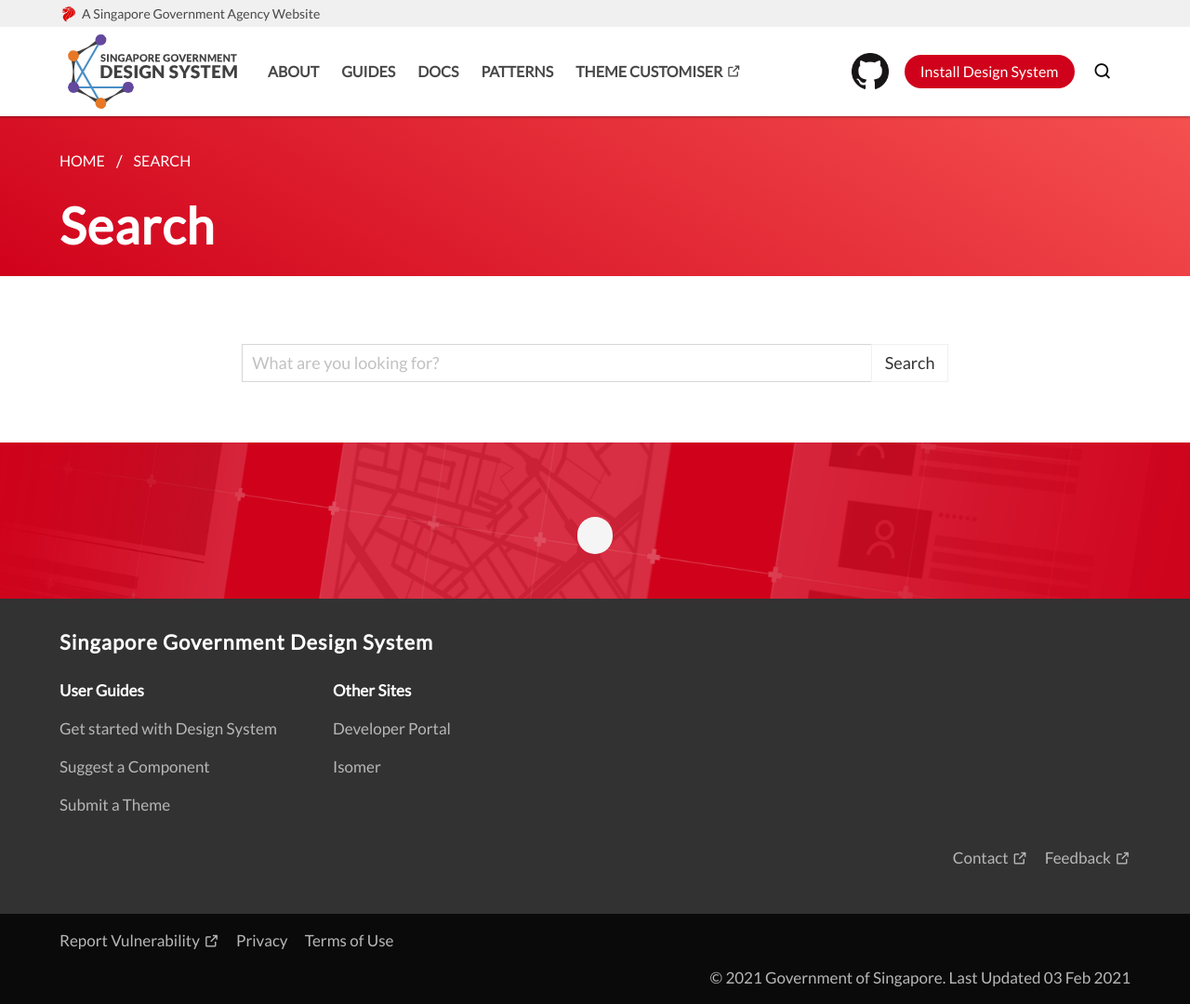
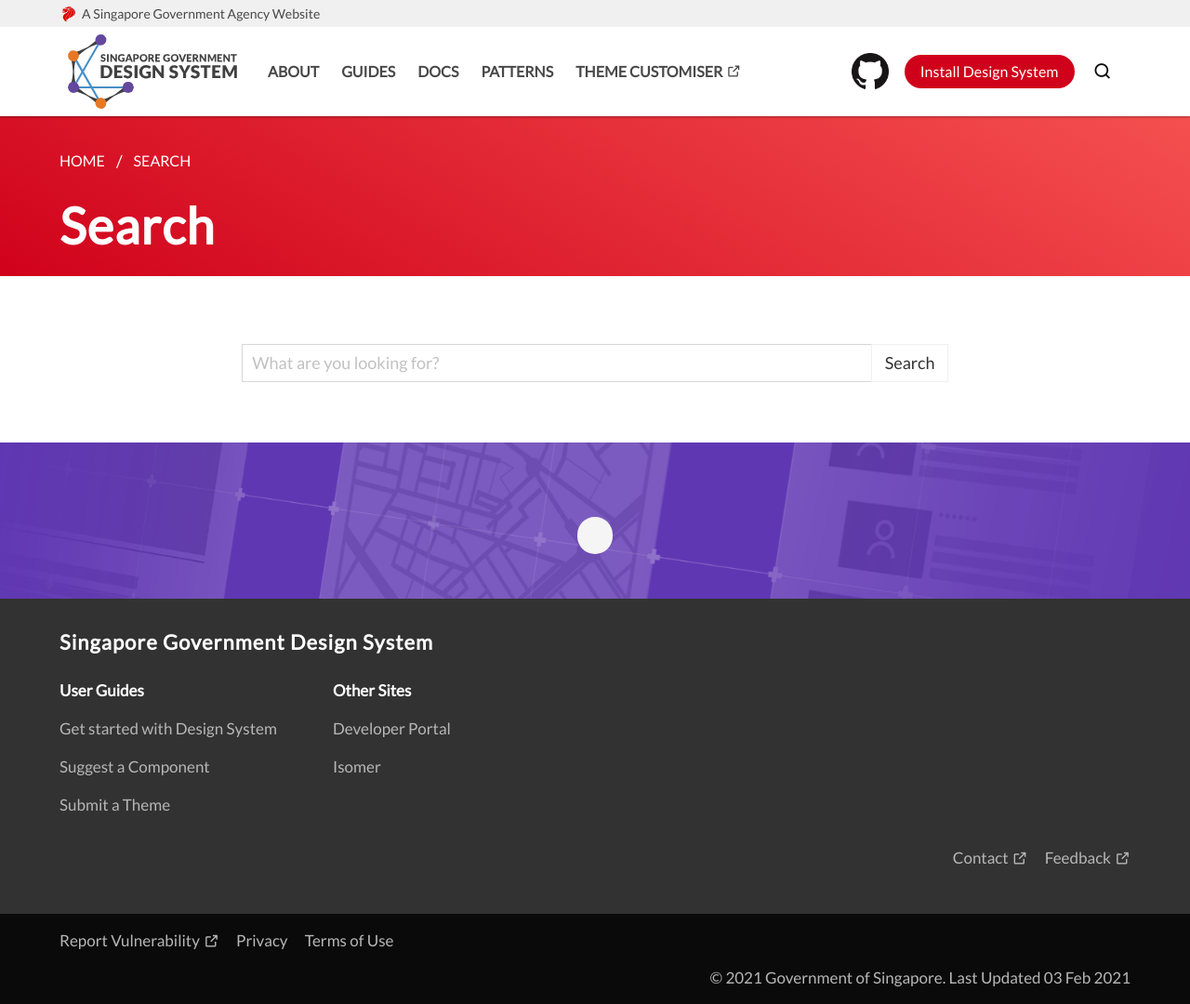
Before and after one commit to isaacteh-ust/sgds-demo-1, a Jekyll site: the page built from search/search.html, in a window 1280 px wide and 1080 px high. Shown: the whole window at 93% size. Built offline with Jekyll 4.4.1, drawn with Linux system fonts in a browser that asks for light colours; some web fonts are replaced.

Commit message:
_config.yml: updated visit_docs_section_background

```diff
--- a/_config.yml
+++ b/_config.yml
@@ -5,7 +5,7 @@
 visit_docs_section_button_color: light
 visit_docs_section_button_type: rounded
 visit_docs_section_text_color: white
-visit_docs_section_background: danger
+visit_docs_section_background: primary
 breadcrumb_background: red
 home_intro_background_color: danger
 home_intro_button_color: danger
```
